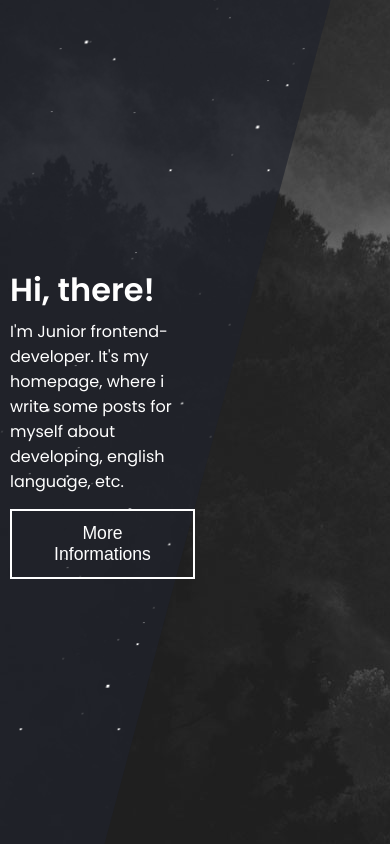
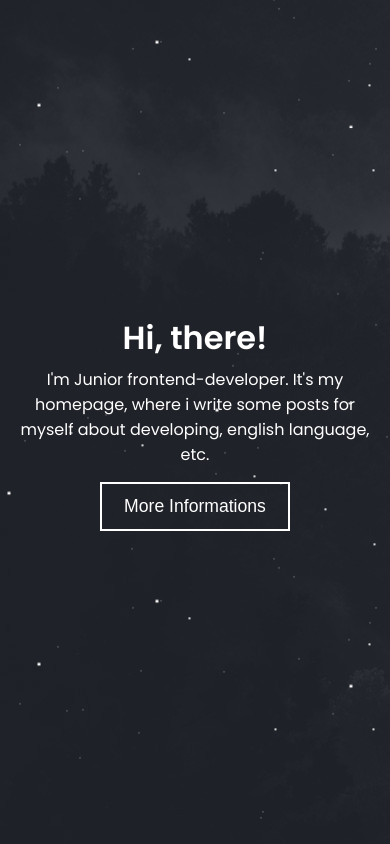
Before and after one commit to savayer/savayer.space, a Vue app: page / in a window 390 px wide. Shown: the top 844 px of the page. Built offline with nearby package versions, Linux system fonts and the light colour scheme.

Commit message:
added adaptive styles

```diff
--- a/src/assets/sass/main.scss
+++ b/src/assets/sass/main.scss
@@ -23,6 +23,7 @@ body {
 .background-slides {
     position: absolute;
     z-index: 25;
+    overflow: hidden;
 }
 
 #block-left {
@@ -88,3 +89,22 @@ body {
         transform: translateY(-500%);
     }
 }
+
+@media (max-width: 768px) {
+    .overlay {
+        transform: skew(0, 0);
+        left: 0;
+    }
+    .wrapper {
+        width: 100%;
+        overflow-x: hidden;
+        flex-wrap: wrap;
+        text-align: center;
+    }
+    #block-left {
+        width: 100%;
+    }
+    #block-right {
+        display: none;
+    }
+}
```
